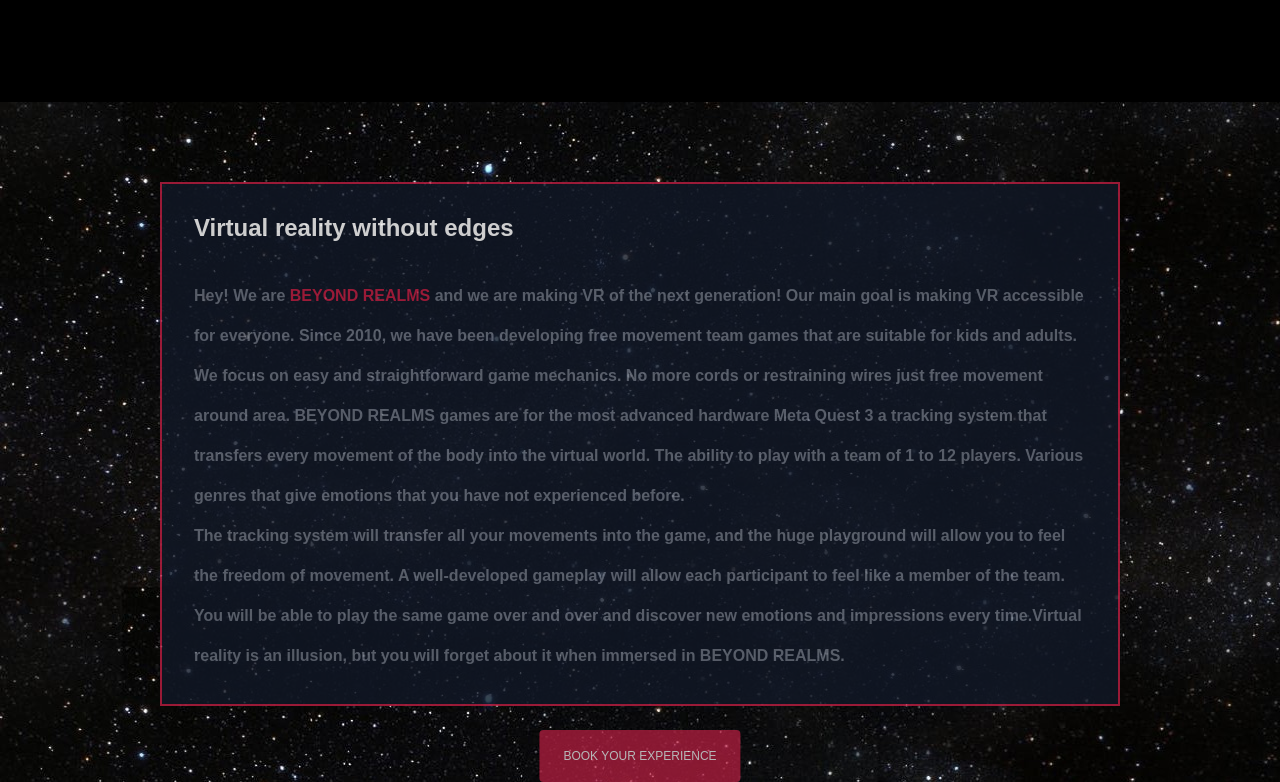
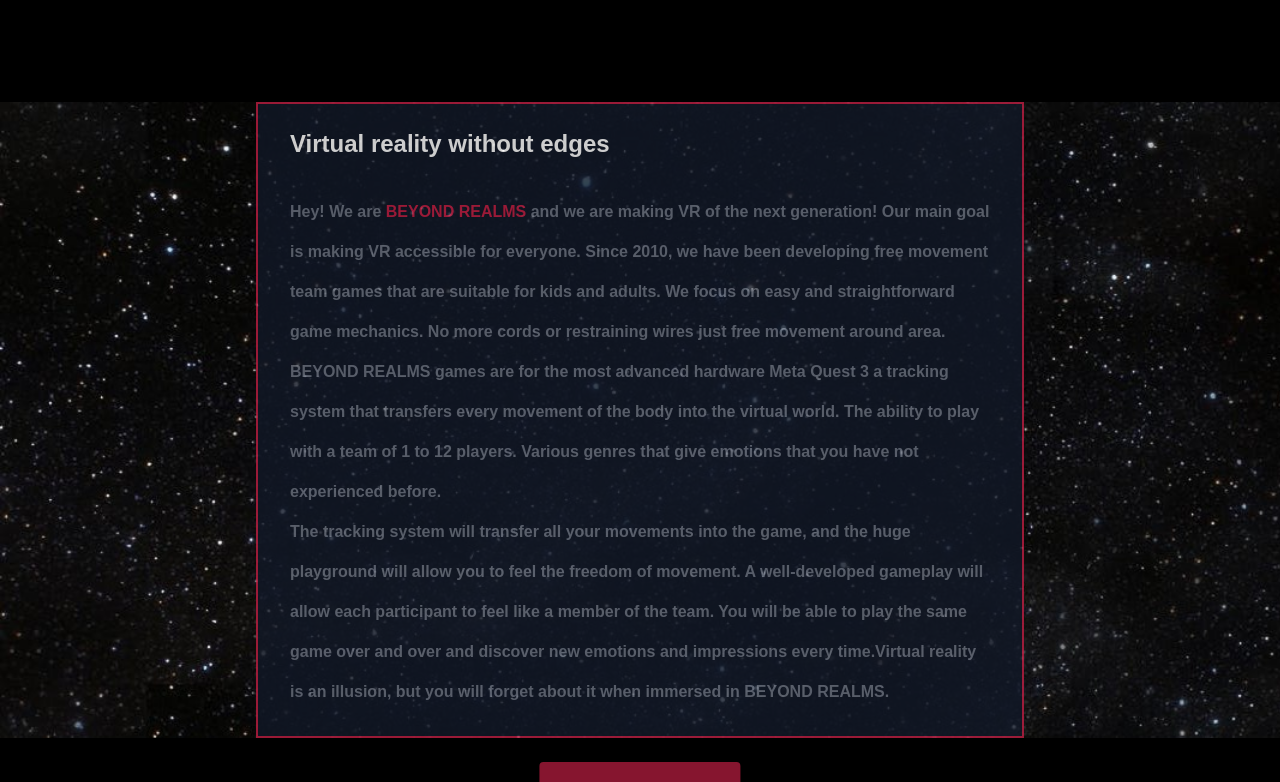
Before and after one commit to Eladielle/Kotikspit, a React (Vite) app: page /about in a window 1280 px wide. Shown: the part 698-1480 px from the top of the page. Built offline with nearby package versions, Linux system fonts and the light colour scheme; no server answers.

Commit message:
updated about

```diff
--- a/src/features/about/About.tsx
+++ b/src/features/about/About.tsx
@@ -5,9 +5,9 @@
 	return (
 		<>
 			<AboutHeader />
-			<div className="bg-main mb-[150px]">
-				<div className="w-3/4 absolute flex-col top-20 left-1/2 -translate-x-1/2">
-					<div className="bg-gray-900 opacity-80 max-w-6xl py-3 sm:px-6 lg:px-8 border-2 border-primary">
+			<div className="bg-main w-full h-full mb-[150px]">
+				<div className="flex-col gap-5">
+					<div className="bg-gray-900 container mx-auto w-3/5 opacity-80 py-2 sm:px-6 lg:px-8 border-2 border-primary">
 						<h1 className="text-xl font-bold text-white py-4">
 							Virtual reality without edges
 						</h1>
--- a/src/features/about/about.css
+++ b/src/features/about/about.css
@@ -3,17 +3,17 @@
   left: 0;
   background-image: url('/img/bg-about.jpg');
   background-repeat: no-repeat;
-  background-size: contain;
+  background-size:contain;
   width: 100vw;
   height: 100vh;
 }
 .bg-main {
   top: 0;
   left: 0;
-  position: relative;
   background-image: url('/img/bg-night.jpg');
   width: 100vw;
   height: 100vh;
   background-repeat: repeat-y;
+  background-size: cover;
   background-attachment: fixed;
 }
```
